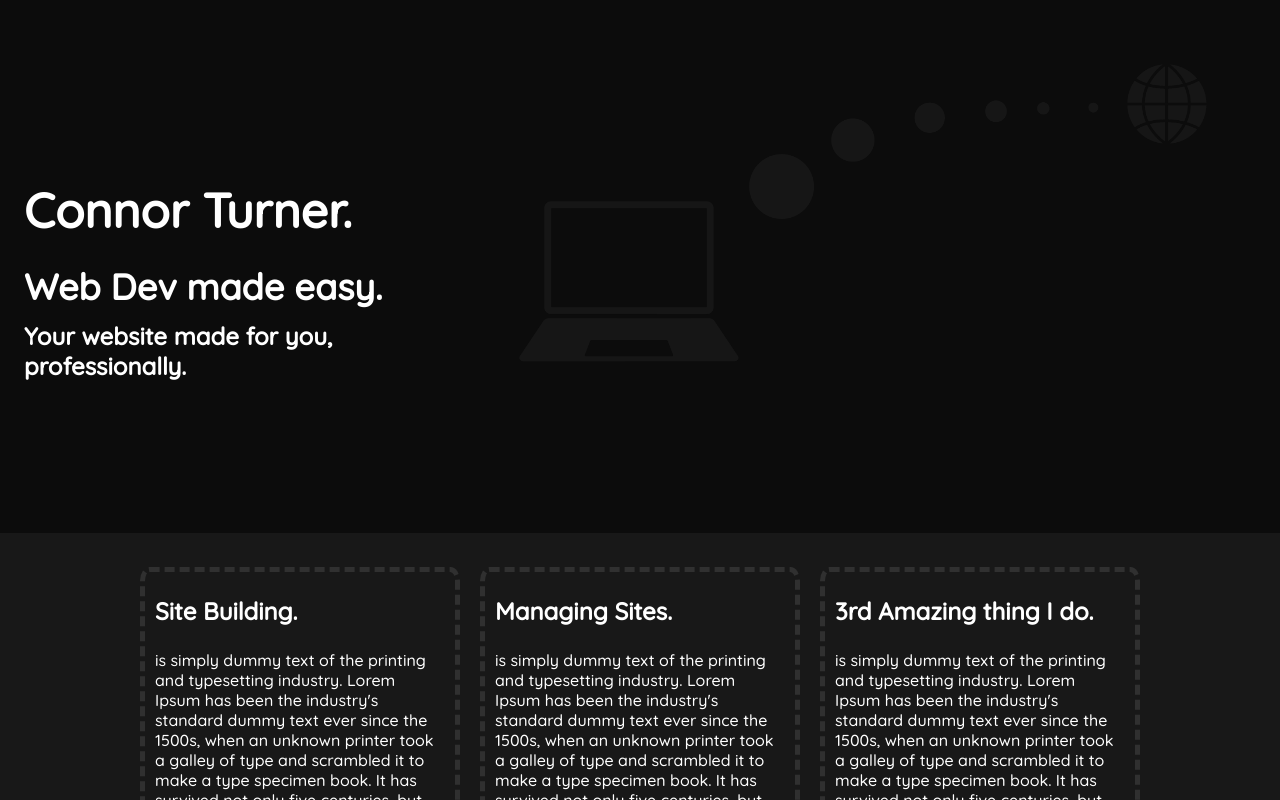
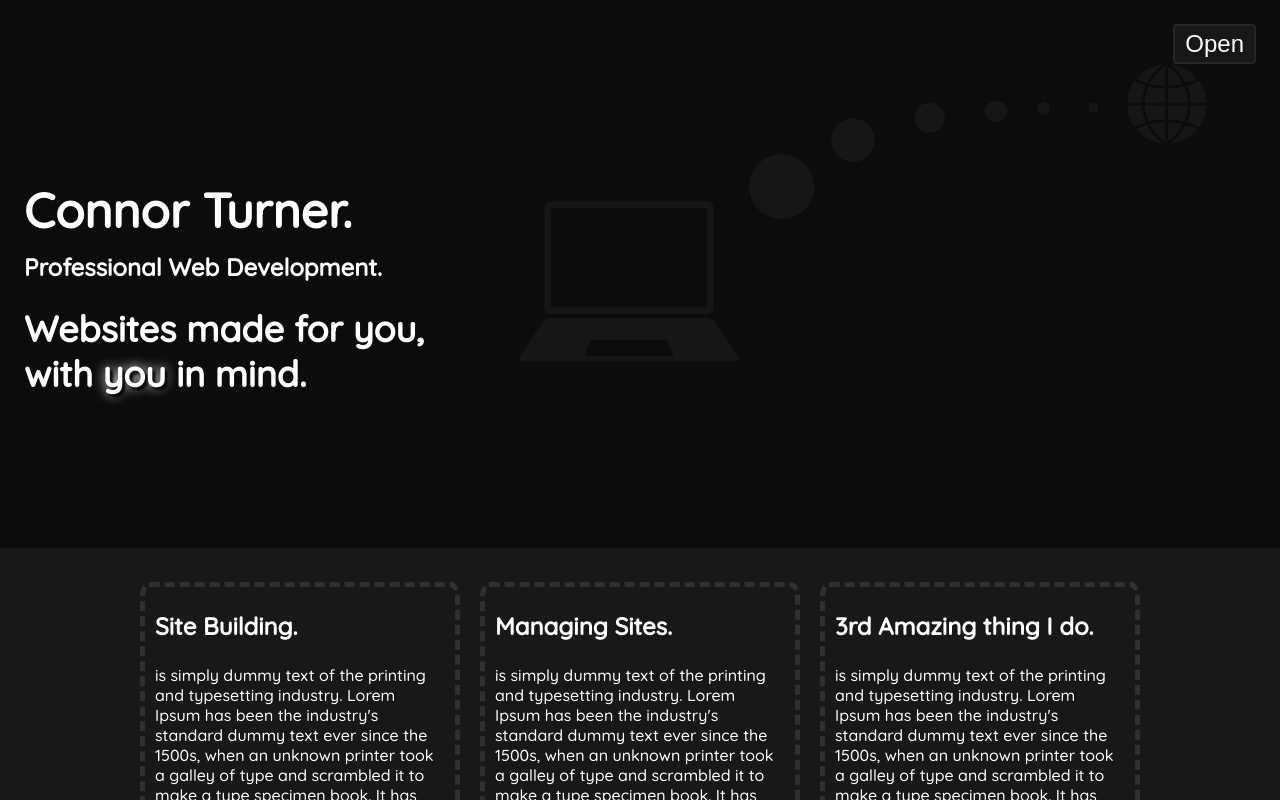
Before and after one commit to cturn5830/personal-site-oct, a Next.js app: page / in a window 1280 px wide. Shown: the top 800 px of the page. Built offline with nearby package versions, Linux system fonts and the light colour scheme; a web font is replaced by a local one.

Commit message:
added nav

```diff
--- a/src/comp/HeroBanner.tsx
+++ b/src/comp/HeroBanner.tsx
@@ -7,10 +7,10 @@ export default function HeroBanner() {
       <div className={styles.main}>
         <section className={styles.text}>
           <h1 className={styles.name}>Connor Turner.</h1>
-          <h2 className={styles.one}>Web Dev made easy.</h2>
-          <h3 className={styles.two}>
-            Your website made for you, professionally.
-          </h3>
+          <h3 className={styles.two}>Professional Web Development.</h3>
+          <h2 className={styles.one}>
+            Websites made for you, with <span>you</span> in mind.
+          </h2>
         </section>
         <section>
           <div
--- a/src/comp/Layout.tsx
+++ b/src/comp/Layout.tsx
@@ -1,9 +1,11 @@
 import Footer from "./Footer";
+import Nav from "./nav";
 
 export default function Layout({ children }: { children: any }) {
   return (
     <>
       <section>
+        <Nav />
         <section>{children}</section>
         <Footer />
       </section>
--- a/src/comp/WhatKnown.tsx
+++ b/src/comp/WhatKnown.tsx
@@ -1,7 +1,7 @@
 import styles from "../styles/comp/WhatKnown.module.css";
 import { useState } from "react";
 
-export default function WhatKnown({ more }: { more: any }) {
+export default function WhatKnown({ more, bg }: { more: any; bg: any }) {
   const [check, setCheck] = useState(false);
   const [extra, setExtra] = useState(styles.invis);
   const [button, setButton] = useState("View More");
@@ -19,7 +19,11 @@ export default function WhatKnown({ more }: { more: any }) {
       console.log("returned as false");
     }
   }
-
+  function bgCheck() {
+    if (bg) {
+      return { background: "rgb(24, 24, 24)" };
+    }
+  }
   function viewMore() {
     if (more) {
       return (
@@ -52,7 +56,7 @@ export default function WhatKnown({ more }: { more: any }) {
 
   return (
     <>
-      <section className={styles.main}>
+      <section className={styles.main} style={bgCheck()}>
         <h2>Heres the most popular languages I know.</h2>
         <div className={styles.first3}>
           <span className={styles.item}>
--- /dev/null
+++ b/src/comp/nav.tsx
@@ -0,0 +1,73 @@
+import { useState } from "react";
+import Link from "next/link";
+import styles from "../styles/comp/Nav.module.css";
+
+export default function Nav() {
+  const [draw, setDraw] = useState(false);
+
+  function printState() {
+    if (draw) {
+      return "opened draw";
+    } else {
+      return "draw is closed";
+    }
+  }
+
+  function opener() {
+    if (draw) {
+      setDraw(false);
+    } else {
+      setDraw(true);
+    }
+  }
+  function navCheck() {
+    if (draw) {
+      return styles.navWrapperOPEN;
+    } else {
+      return styles.navWrapperCLOSE;
+    }
+  }
+  return (
+    <>
+      <button
+        className={styles.OpenBTN}
+        onClick={() => {
+          opener();
+        }}
+      >
+        Open
+      </button>
+      <section
+        className={navCheck()}
+        onClick={() => {
+          opener();
+        }}
+      >
+        <nav className={styles.Navigation}>
+          <ul className={styles.List}>
+            <li className={styles.listItem}>
+              <button
+                className={styles.CloseBTN}
+                onClick={() => {
+                  opener();
+                }}
+              >
+                Close
+              </button>
+            </li>
+            <li className={styles.listItem}>
+              <Link href="/" className={styles.Link}>
+                Home
+              </Link>
+            </li>
+            <li className={styles.listItem}>
+              <Link href="/work" className={styles.Link}>
+                My Work
+              </Link>
+            </li>
+          </ul>
+        </nav>
+      </section>
+    </>
+  );
+}
--- a/src/pages/index.tsx
+++ b/src/pages/index.tsx
@@ -24,7 +24,7 @@ export default function Home() {
         <HeroBanner />
         <WhyMe />
         <AboutMe />
-        <WhatKnown more={true} />
+        <WhatKnown more={true} bg={true} />
       </main>
     </>
   );
--- a/src/styles/comp/HeroBanner.module.css
+++ b/src/styles/comp/HeroBanner.module.css
@@ -12,6 +12,10 @@
 .one {
   padding: 12px 0 0 0;
   margin: 0;
+}
+.one span {
+  font: italic !important;
+  text-shadow: 3px 3px 3px black, 0 0 12px white;
 }
 .two {
   padding: 0;
--- /dev/null
+++ b/src/styles/comp/Nav.module.css
@@ -0,0 +1,73 @@
+.OpenBTN,
+.CloseBTN {
+  background-color: rgb(24, 24, 24);
+  color: white;
+  border: solid 2px rgb(38, 38, 38);
+  padding: 4px 10px;
+  font-size: x-large;
+  border-radius: 4px;
+  transition: all 0.2s;
+}
+.OpenBTN:hover,
+.CloseBTN:hover {
+  transition: all 0.2s;
+  background-color: rgb(38, 38, 38);
+  border: solid 2px rgb(24, 24, 24);
+}
+.OpenBTN {
+  position: fixed;
+  top: 24px;
+  right: 24px;
+  z-index: 2000;
+}
+.navWrapperOPEN {
+  position: fixed;
+  right: 0;
+  top: 0;
+  width: 100vw;
+  height: 100vh;
+  background-color: rgba(0, 0, 0, 0.8);
+  z-index: 2100;
+  text-align: right;
+  transition: all 0.5s;
+}
+.navWrapperCLOSE {
+  position: fixed;
+  top: 0;
+  right: -105vw;
+  transition: all 0.5s;
+
+  width: 100vw;
+  height: 100vh;
+  background-color: rgba(0, 0, 0, 0.8);
+  z-index: 2100;
+  text-align: right;
+}
+.navWrapperOPEN .Navigation {
+  width: fit-content;
+  margin: 0 0 0 auto;
+  background-color: rgb(12, 12, 12);
+  height: 100vh;
+  padding: 10px 50px;
+  width: 200px;
+}
+.listItem {
+  list-style: none;
+}
+.List {
+  display: flex;
+  flex-direction: column;
+  gap: 24px;
+  align-content: center;
+  justify-content: center;
+}
+.Link {
+  background-color: rgb(24, 24, 24);
+  color: white;
+  border: solid 2px rgb(38, 38, 38);
+  padding: 4px 10px;
+  font-size: xx-large;
+  border-radius: 4px;
+  transition: all 0.2s;
+  width: 100%;
+}
--- a/src/styles/comp/WhatKnown.module.css
+++ b/src/styles/comp/WhatKnown.module.css
@@ -1,5 +1,4 @@
 .main {
-  background: rgb(24, 24, 24);
   padding: 50px 24px 156px;
 }
 .main h2 {
```
Also changed, not shown: src/pages/work.tsx (added, +14 -0 lines).
